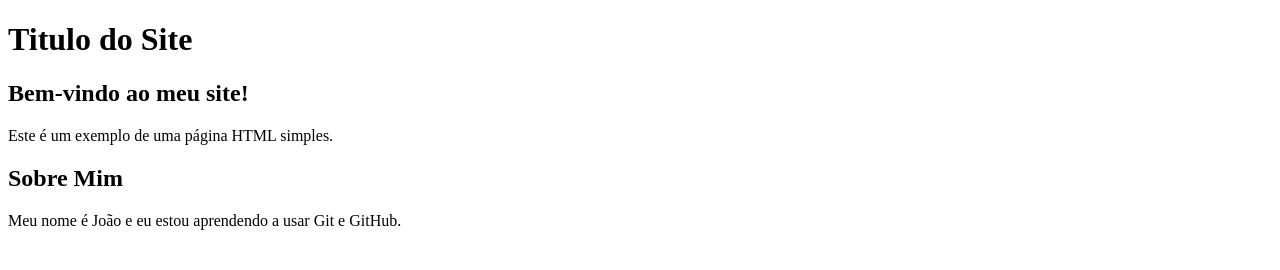
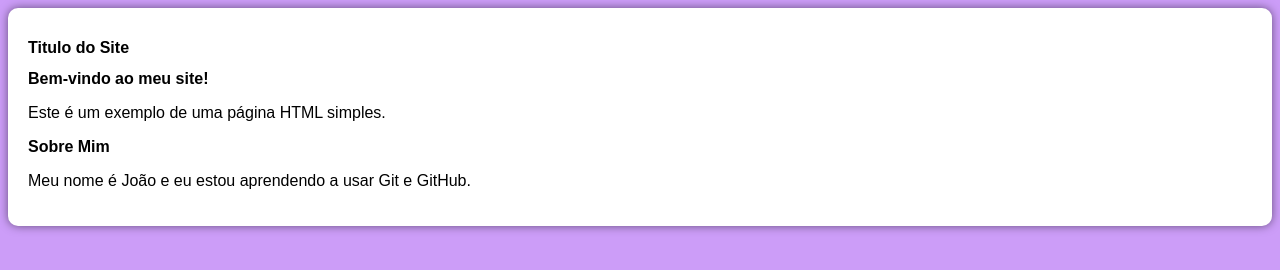
Before and after one commit to WesleyBarbosa/Projeto-site, a plain HTML site: page index.html in a window 1280 px wide. Drawn offline with Linux system fonts and the light colour scheme.

Commit message:
Iniciei o Design

```diff
--- /dev/null
+++ b/estilos/style.css
@@ -0,0 +1,17 @@
+*{
+    font-family: Arial, Helvetica, sans-serif;
+    font-size: 16px;
+}
+
+body{
+    background-color: rgb(204, 157, 248);
+}
+
+main{
+    background-color: white;
+    width: 500;
+    margin: auto;
+    padding: 20px;
+    box-shadow: 0px 0px 10px rgba(0, 0, 0, 0.5);
+    border-radius: 10px;
+}
--- a/index.html
+++ b/index.html
@@ -3,6 +3,7 @@
 <head>
     <meta charset="UTF-8">
     <meta name="viewport" content="width=device-width, initial-scale=1.0">
+    <link rel="stylesheet" href="estilos/style.css">
     <title>Titulo do Site</title>
 </head>
 <body>
```
